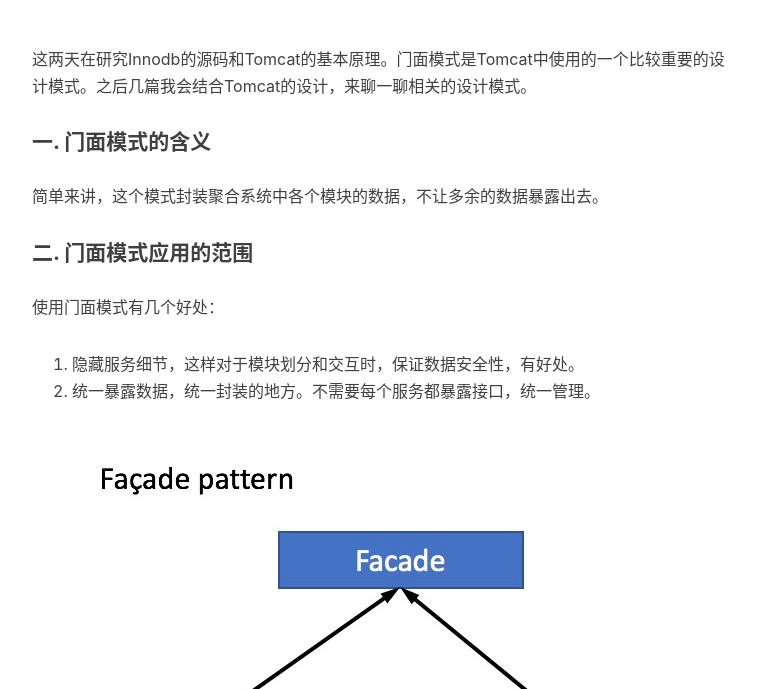
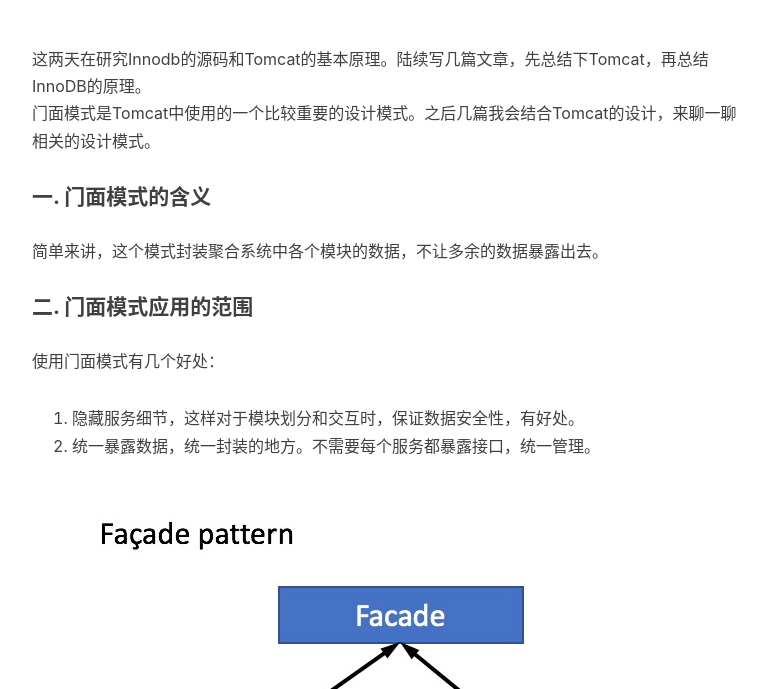
Before and after one commit to baiscjava/basicjava.github.io, a Jekyll site: the page built from _posts/2017-11-14-设计模式之门面模式-Tomcat的基本原理(1).md, in a window 1280 px wide and 900 px high, scrolled down 310 px, cut to the strip 211-900 px from the top of the window. Shown: the whole strip, without its empty margins (233-1000 px from the left). Built offline with Jekyll 4.4.1, drawn with Linux system fonts in a browser that asks for light colours; nearby versions of some CDN libraries; comment, search, counter and statistics services are not loaded.

Commit message:
Update 2017-11-14-设计模式之门面模式-Tomcat的基本原理(1).md

```diff
--- a/_posts/2017-11-14-设计模式之门面模式-Tomcat的基本原理(1).md
+++ b/_posts/2017-11-14-设计模式之门面模式-Tomcat的基本原理(1).md
@@ -10,7 +10,8 @@ tags:
     - 原理
 ---
 
-这两天在研究Innodb的源码和Tomcat的基本原理。门面模式是Tomcat中使用的一个比较重要的设计模式。之后几篇我会结合Tomcat的设计，来聊一聊相关的设计模式。<br>
+这两天在研究Innodb的源码和Tomcat的基本原理。陆续写几篇文章，先总结下Tomcat，再总结InnoDB的原理。<br>
+门面模式是Tomcat中使用的一个比较重要的设计模式。之后几篇我会结合Tomcat的设计，来聊一聊相关的设计模式。<br>
 #### 一. 门面模式的含义<br>
 简单来讲，这个模式封装聚合系统中各个模块的数据，不让多余的数据暴露出去。<br>
 
```
